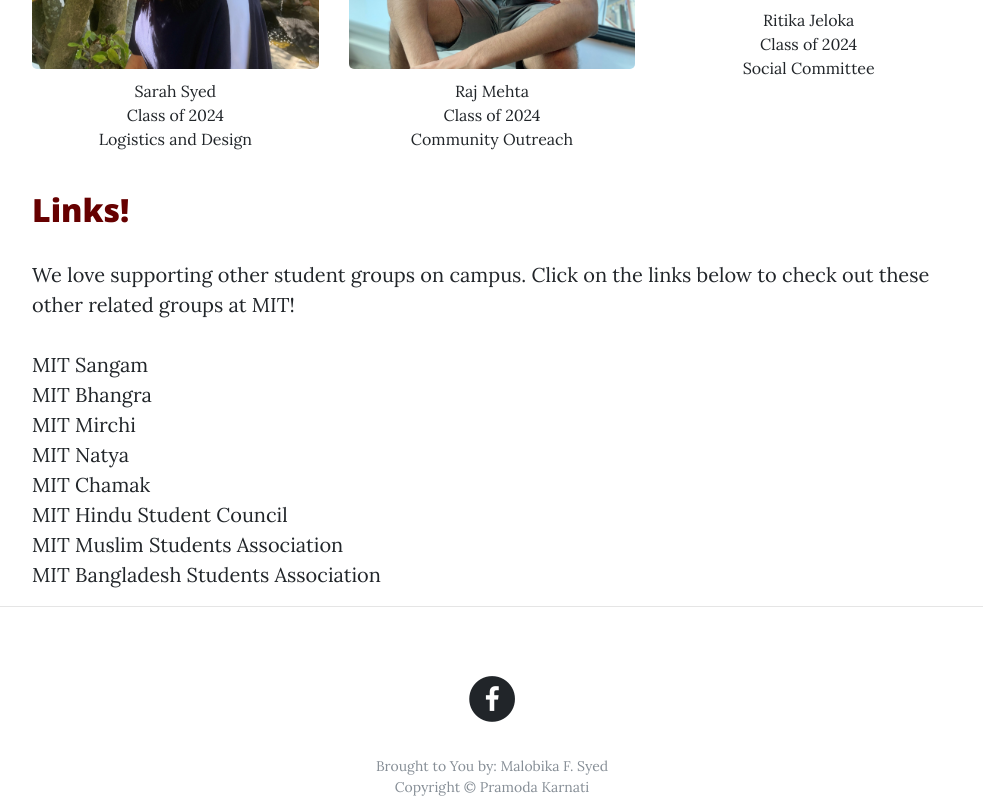
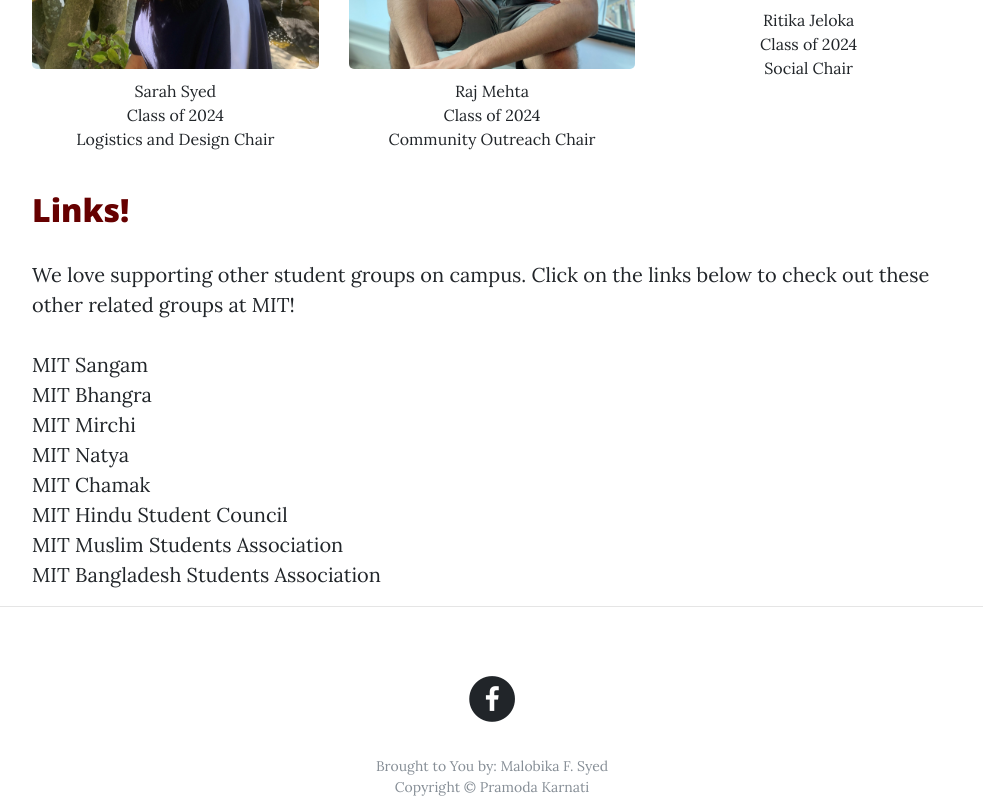
Before and after one commit to pkarnati2004/saas-website, a website: page about2.html in a window 1280 px wide. Shown: the part 2856-3654 px from the top of the page, without its empty margins (148-1131 px from the left). Drawn offline with nearby package versions, Linux system fonts and the light colour scheme.

Commit message:
Update about2.html

```diff
--- a/about2.html
+++ b/about2.html
@@ -196,7 +196,7 @@
 <div class="col-md-4">
     <div class="thumbnail">
         <img src="img/sarah.jpg" alt="Lights" style="width:100%; border-radius: 5px;">
-        <div class="caption" style = "font-style: normal; font-size: 16px;"> Sarah Syed <br> Class of 2024 <br> Logistics and Design
+        <div class="caption" style = "font-style: normal; font-size: 16px;"> Sarah Syed <br> Class of 2024 <br> Logistics and Design Chair
         </div>
     </div>
 </div>
@@ -205,7 +205,7 @@
 <div class="col-md-4">
     <div class="thumbnail">
         <img src="img/raj.jpg" alt="Lights" style="width:100%; border-radius: 5px;">
-        <div class="caption" style = "font-style: normal; font-size: 16px;"> Raj Mehta <br> Class of 2024 <br> Community Outreach
+        <div class="caption" style = "font-style: normal; font-size: 16px;"> Raj Mehta <br> Class of 2024 <br> Community Outreach Chair
         </div>
     </div>
 </div>
@@ -214,7 +214,7 @@
 <div class="col-md-4">
     <div class="thumbnail">
         <img src="img/ritika.jpg" alt="Lights" style="width:100%; border-radius: 5px;">
-        <div class="caption" style = "font-style: normal; font-size: 16px;"> Ritika Jeloka <br> Class of 2024 <br> Social Committee
+        <div class="caption" style = "font-style: normal; font-size: 16px;"> Ritika Jeloka <br> Class of 2024 <br> Social Chair
         </div>
     </div>
 </div>
```
